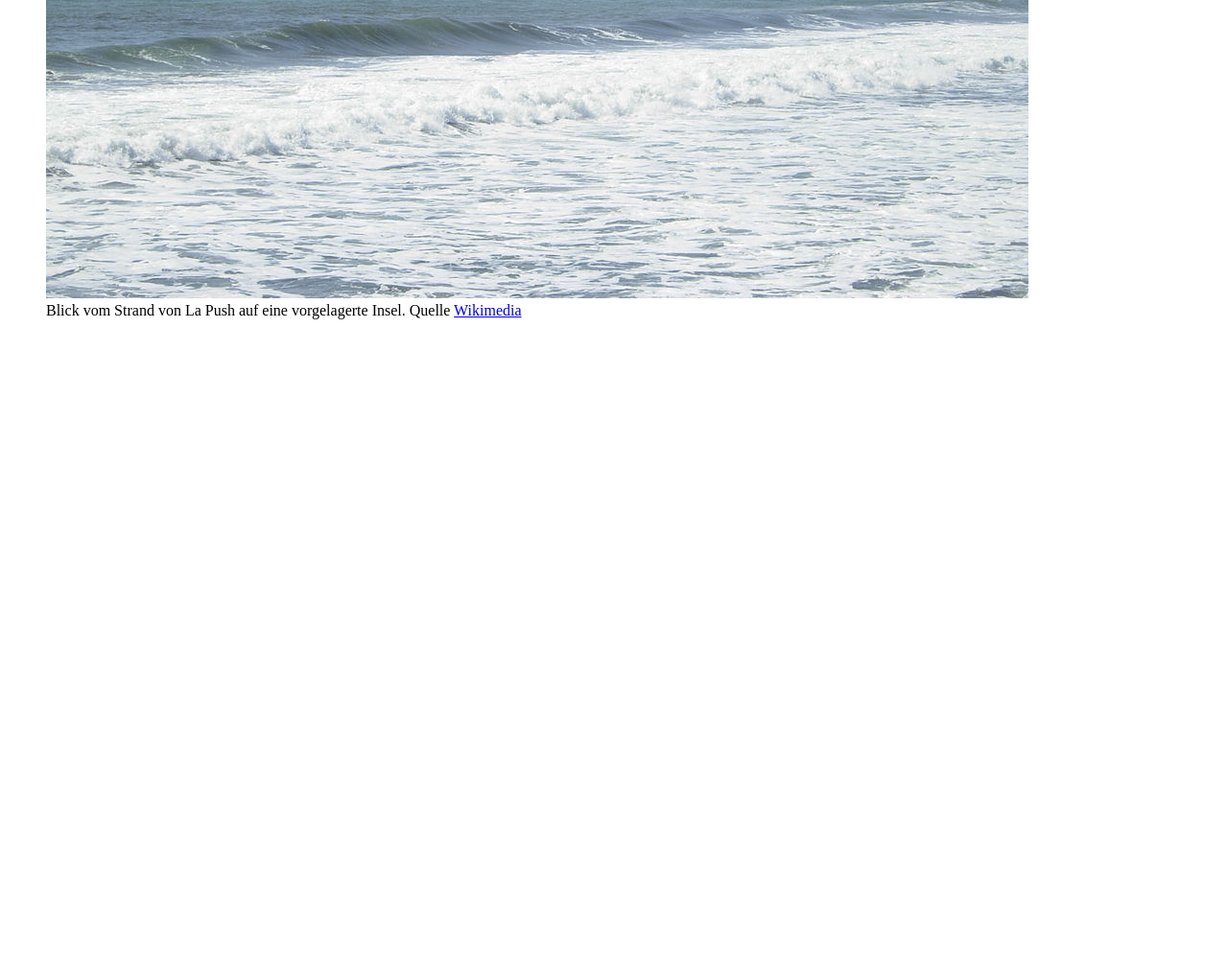
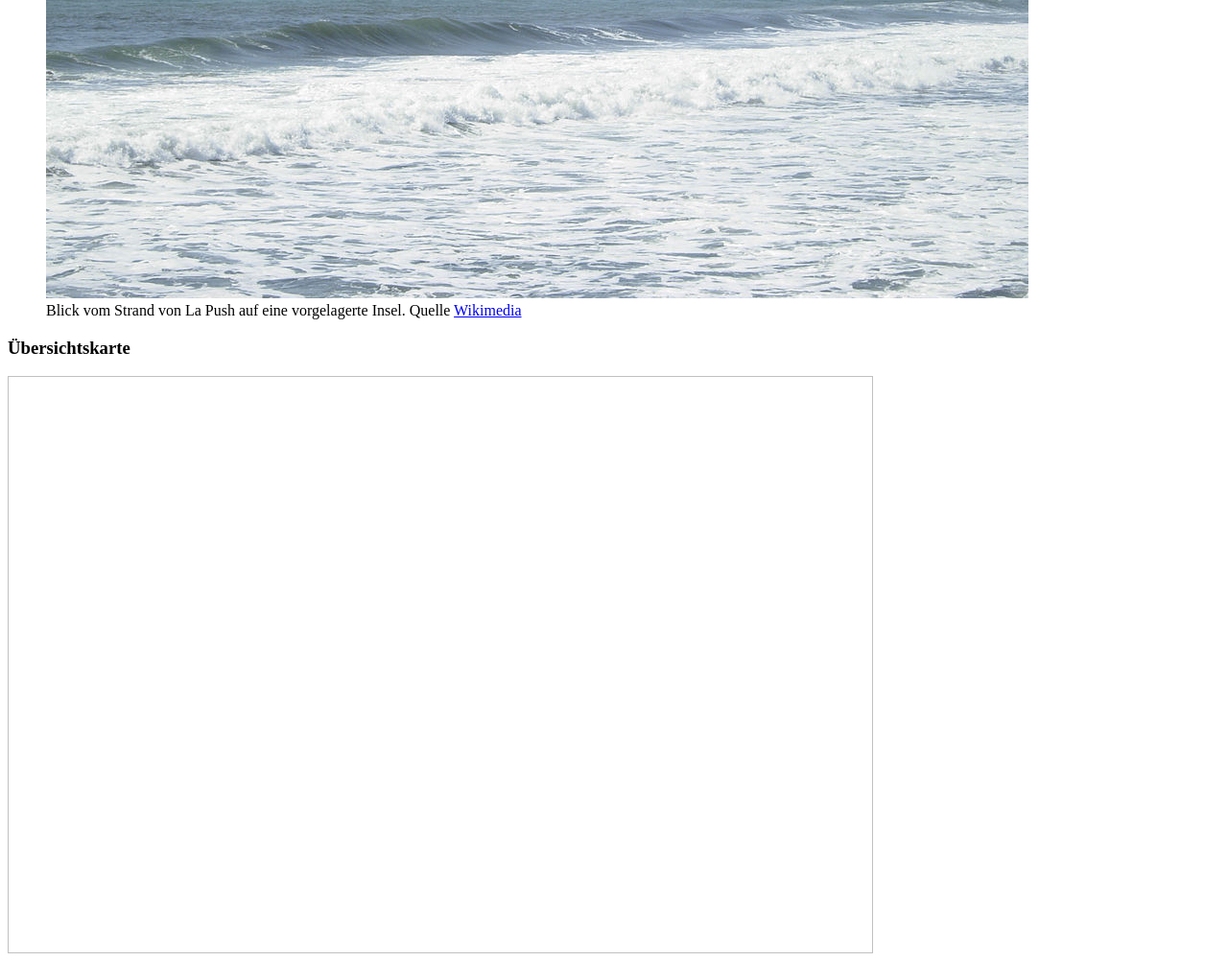
Before and after one commit to webmapping/top, a plain HTML site: page index.html in a window 1280 px wide. Shown: the part 722-1724 px from the top of the page at 96% size. Before the commit the page ends 1071 px from the top, so only its background shows below. Drawn offline with Linux system fonts and the light colour scheme.

Commit message:
Übersichtskarte vorbereitet

```diff
--- a/index.html
+++ b/index.html
@@ -16,5 +16,9 @@
         <img src="images/attraction.jpg" alt="Meer bei La Push mit Insel">
         <figcaption>Blick vom Strand von La Push auf eine vorgelagerte Insel. Quelle <a href="https://commons.wikimedia.org/wiki/File:James-Island.jpg">Wikimedia</a></figcaption>
     </figure>
+
+    <h3>Übersichtskarte</h3>
+    <div id="map" style="width:900px;height:600px;border:1px solid silver"></div>
+
 </body>
 </html>
```
